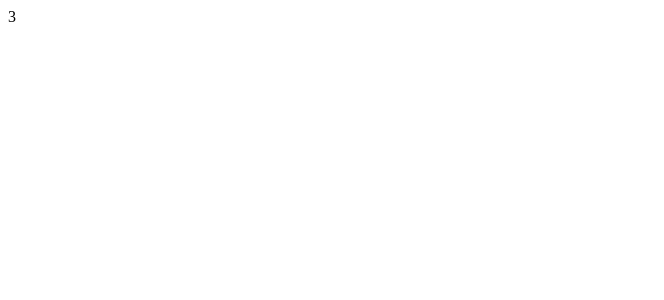
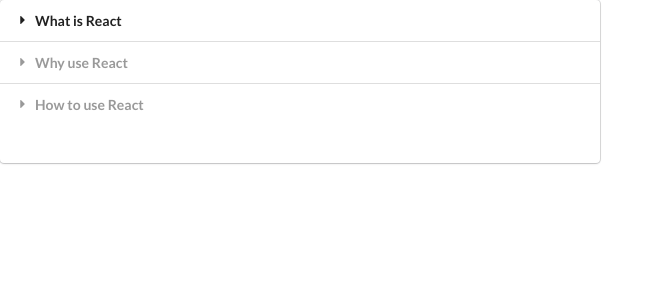
Before and after one commit to DiegoEme/blog, a React (Create React App) app in the folder widgets/: page / in a window 1280 px wide. Shown: the top 300 px of the page, without its empty margins (0-664 px from the left). Built offline with nearby package versions, Linux system fonts and the light colour scheme.

Commit message:
finish accordion

```diff
--- a/widgets/public/index.html
+++ b/widgets/public/index.html
@@ -8,6 +8,12 @@
     <meta
       name="description"
       content="Web site created using create-react-app"
+    />
+    <link
+      rel="stylesheet"
+      href="https://cdnjs.cloudflare.com/ajax/libs/semantic-ui/2.4.1/semantic.min.css"
+      integrity="sha512-8bHTC73gkZ7rZ7vpqUQThUDhqcNFyYi2xgDgPDHc+GXVGHXq+xPjynxIopALmOPqzo9JZj0k6OqqewdGO3EsrQ=="
+      crossorigin="anonymous"
     />
     <link rel="apple-touch-icon" href="%PUBLIC_URL%/logo192.png" />
     <!--
--- a/widgets/src/components/Accordion.js
+++ b/widgets/src/components/Accordion.js
@@ -1,9 +1,37 @@
-import React from 'react'
+import React, {useState} from 'react';
+
+
 
 const Accordion = ({items}) => {
+    const [activeIndex, setActiveIndex] = useState(null)
+
+    const onTitleClick = (index) => {
+        setActiveIndex(index)
+    }
+
+    const renderedItems = items.map((item, index) => {
+        const active = index === activeIndex ? 'active' : ''
+
+        return (
+            <React.Fragment key={item.title}>
+                <div
+                className={`title ${active}`}
+                onClick={() => onTitleClick(index)}
+                >
+                    <i className="dropdown icon"></i>
+                    {item.title}
+                </div>
+                <div className={`content ${active}`}>
+                    <p>{item.content}</p>
+                </div>
+            </React.Fragment>
+        )
+    })
+
     return (
-        <div>
-            {items.length}
+        <div className="ui styled accordion">
+            {renderedItems}
+            <h1>{activeIndex}</h1>
         </div>
     )
 }
```
